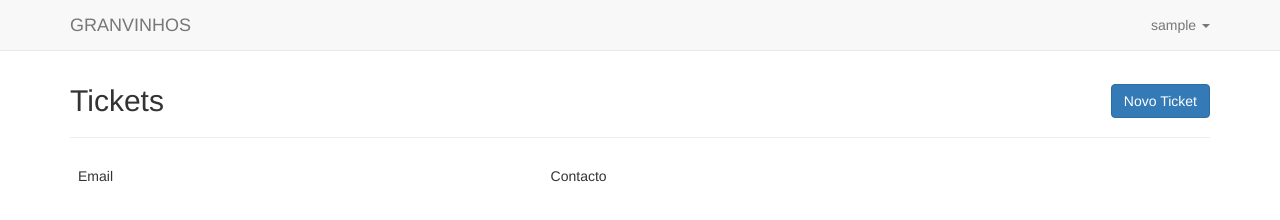
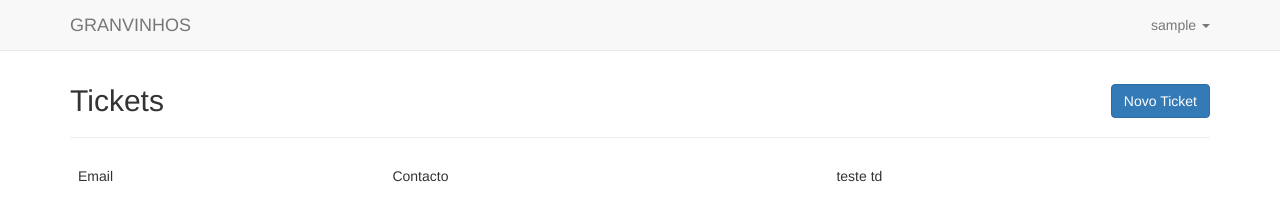
Before and after one commit to ItaloLimaP/AppTicket, a plain HTML site: page AppTicket/Views/index.html in a window 1280 px wide. Drawn offline with nearby package versions, Linux system fonts and the light colour scheme; files that its build step writes are made by us from their sources; no server answers; sample sign-in values are in the browser's storage.

Commit message:
teste commit

```diff
--- a/AppTicket/Views/index.html
+++ b/AppTicket/Views/index.html
@@ -45,6 +45,7 @@
                 <tr>
                     <td>Email</td>
                     <td>Contacto</td>
+                    <td>teste td</td>
                 </tr>
             </thead>
             <tbody></tbody>
```
